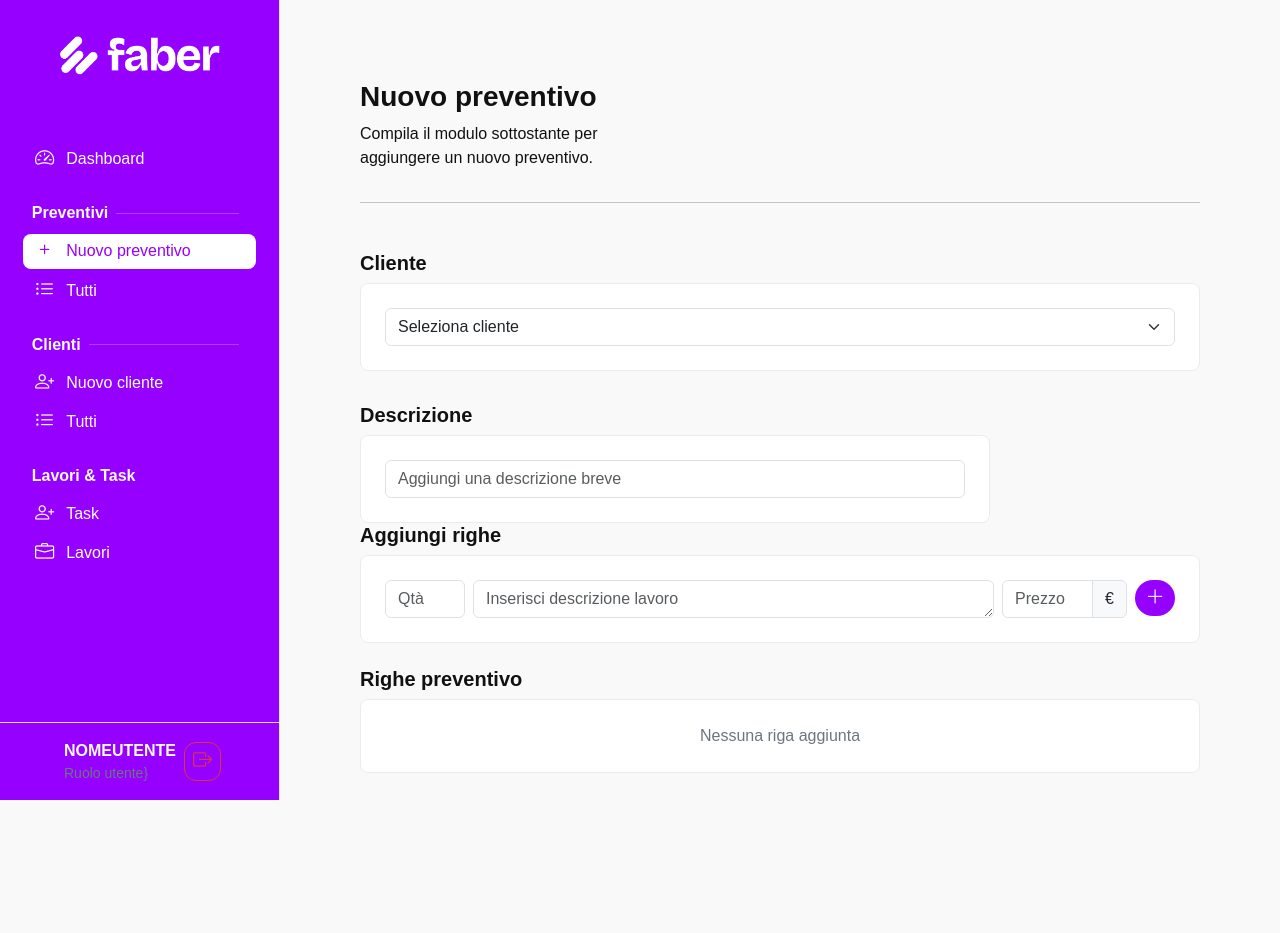
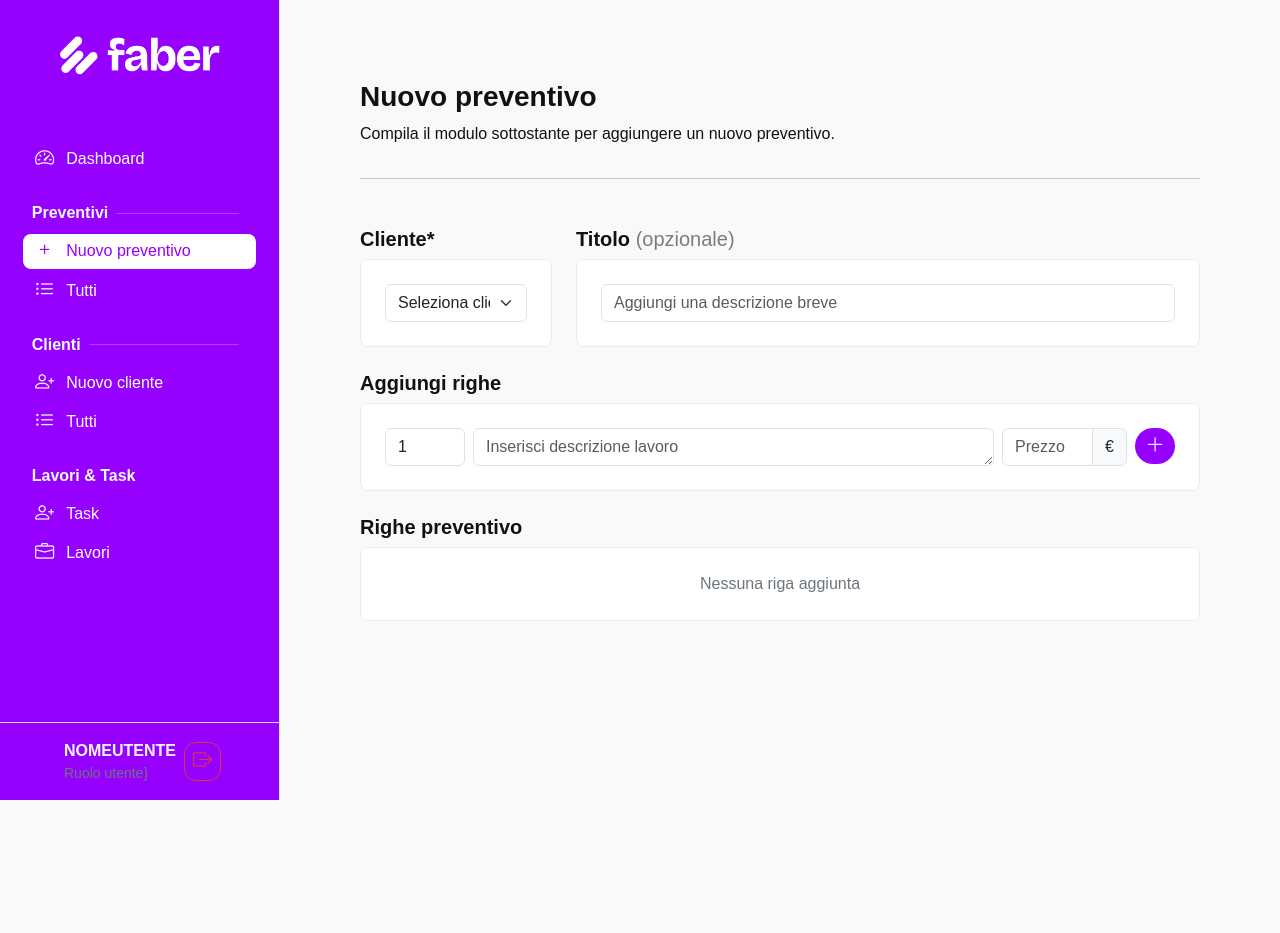
Before and after one commit to manuelparrinello/tazebao, a Flask app: page /preventivi/nuovo in a window 1280 px wide. After the commit the page ends 800 px from the top, so only its background shows below. Run offline with Flask 3, Linux system fonts and the light colour scheme; data comes from the database, SQL or seed files in the repository; data that the repository does not hold is empty; parts of the project's set-up code (start-up, migrations or seed data) failed here and were passed over; some web fonts are replaced.

Commit message:
restyling new preventivo

```diff
--- a/static/js/preventivo.js
+++ b/static/js/preventivo.js
@@ -12,8 +12,8 @@ const preventivo = Vue.createApp({
       clienti: [],
       righe: [],
       idRiga: 0,
-            preventivoId : "",
-            preventivoData : {},
+      preventivoId: "",
+      preventivoData: {},
       indiceRiga: 0,
       loading: true,
       subtotale: 0,
@@ -44,7 +44,6 @@ const preventivo = Vue.createApp({
       }
       const data = await response.json();
       this.clienti = data;
-            console.log(this.clienti)
     },
 
     async loadClienteDataByID(e) {
@@ -93,13 +92,20 @@ const preventivo = Vue.createApp({
         window.alert("Seleziona cliente!");
         return;
       }
+      if (this.descrizionePreventivo == "") {
+        const data = new Date();
+
+        this.descrizionePreventivo = `Preventivo del ${data.getUTCDate()}/${data.getUTCMonth() + 1}/${data.getUTCFullYear()}`;
+      }
       const riga = {
         idRiga: this.idRiga,
         qty: Number(this.qty) || 0,
         descrizione: this.descrizione,
+        descrizionePreventivo: this.descrizionePreventivo,
         prezzo: Number(this.prezzo) || 0,
         totaleRiga: Number(this.qty) * Number(this.prezzo),
       };
+      console.log(this.descrizionePreventivo);
       this.righe.push(riga);
       this.calcSubtotale();
       console.log(this.subtotale);
@@ -127,7 +133,7 @@ const preventivo = Vue.createApp({
       e.preventDefault();
       const url = `/preventivi/nuovo`;
       const dataToSend_raw = {
-                descrizione_preventivo : this.descrizionePreventivo,
+        descrizione_preventivo: this.descrizionePreventivo,
         cliente_id: this.clienteData.id,
         righe: this.righe,
       };
@@ -146,9 +152,7 @@ const preventivo = Vue.createApp({
       var preventivo_id = data.preventivo_id;
       this.preventivoId = preventivo_id;
       console.log(preventivo_id);
-            var conferma = window.confirm(
-                "Preventivo salvato. Vuoi visualizzarlo?",
-            );
+      var conferma = window.confirm("Preventivo salvato. Vuoi visualizzarlo?");
       if (!conferma) {
         window.location.href = "/clienti";
       }
@@ -157,7 +161,6 @@ const preventivo = Vue.createApp({
   },
   mounted() {
     this.loadClienti();
-        console.log(this.clienti);
   },
   delimiters: ["[[", "]]"],
   computed() {},
--- a/templates/preventivo_new.html
+++ b/templates/preventivo_new.html
@@ -2,7 +2,7 @@
 
 {% block content %}
 <div class="row mx-auto w-100 display-flex align-items-center justify-content-space-between">
-    <div class="col-4 px-0">
+    <div class="col px-0">
         <h3 class="fw-bolder">Nuovo preventivo</h3>
         <p>Compila il modulo sottostante per aggiungere un nuovo preventivo.</p>
     </div>
@@ -13,17 +13,16 @@
 <div class="mt-5" id="nuovoPreventivo">
     <form action="" id="formNuovoPreventivo">
 
-        <div class="row mb-3 g-4">
+        <div class="row g-4">
 
-            <!-- CARD CLIENTE  -->
-            <div class="col col-sm mb-3">
-                <h5 class="fw-bold">Cliente</h5>
+            <div class="col-md-3 col-sm">
+                <h5 class="fw-bold">Cliente*</h5>
                 <div class="card rounded-3 border border-light-subtle">
                     <div class="card-body p-4">
                         <div class="form-group">
 
                             <!-- SELECT CLIENTI -->
-                            <div class="col-12">
+                            <div class="col">
                                 <select @change="loadClienteDataByID" class="form-select" name="cliente"
                                     v-model="clienteSelezionato" required>
                                     <option selected disabled>Seleziona cliente</option>
@@ -33,16 +32,13 @@
                             </div>
 
                         </div>
-
-                    </div>
-                </div>
                     </div>
                 </div>
             </div>
 
-<!-- AGGIUNGI RIGHE -->
-<div class="col-md-9">
-    <h5 class="fw-bold">Descrizione</h5>
+            <!-- TITOLO PREVENTIVO -->
+            <div class="col">
+                <h5 class="fw-bold">Titolo <span class="text-black-50" style="font-weight: light;">(opzionale)</span></h5>
                 <div class="card rounded-3 g-0 border border-light-subtle">
                     <div class="card-body p-4">
                         <input class="form-control" type="text" placeholder="Aggiungi una descrizione breve"
@@ -50,8 +46,12 @@
                     </div>
                 </div>
             </div>
+
+        </div>
+
+        <!-- AGGIUNGI RIGHE -->
         <div class="row">
-    <div class="col-md">
+            <div class="col-md mt-4">
                 <h5 class="fw-bold">Aggiungi righe</h5>
                 <div class="card rounded-3 g-0 border border-light-subtle">
                     <div class="card-body p-4">
@@ -61,8 +61,9 @@
                             <div class="col-auto">
                                 <div class="form-group">
                                     <!-- <label class="form-label" for="qty">Qtà</label> -->
-                            <input min="1" placeholder="Qtà" style="max-width: 80px" class="align-baseline form-control"
-                                type="number" name="qty" :value="qty" v-model="qty">
+                                    <input min="1" placeholder="Qtà" style="max-width: 80px"
+                                        class="align-baseline form-control" type="number" name="qty" :value="qty"
+                                        v-model="qty">
                                 </div>
                             </div>
 
@@ -79,15 +80,16 @@
                             <!-- PREZZO DESC -->
                             <div class="col-2">
                                 <div class="input-group">
-                            <input placeholder="Prezzo" class="align-baseline form-control" type="number" name="prezzo"
-                                v-model="prezzo">
+                                    <input placeholder="Prezzo" class="align-baseline form-control" type="number"
+                                        name="prezzo" v-model="prezzo">
                                     <span class="input-group-text">€</span>
                                 </div>
                             </div>
 
                             <div class="col-auto align-self-xxl-center">
 
-                        <button class="button-61-p0" @click="addRigaPreventivo"> <i class="bi bi-plus-lg"></i></button>
+                                <button class="button-61-p0" @click="addRigaPreventivo"> <i
+                                        class="bi bi-plus-lg"></i></button>
                             </div>
 
                         </div>
@@ -116,7 +118,8 @@
                                             <tr v-if="righe.length > 0" v-for="riga in righe" :id="riga.idRiga">
                                                 <td class="text-center">
                                                     <strong @click="deleteRigaPreventivo(riga.idRiga)"
-                                                class="text-secondary icon-trash-righe pointer" title="Elimina riga">
+                                                        class="text-secondary icon-trash-righe pointer"
+                                                        title="Elimina riga">
                                                         <i class="bi bi-trash"></i>
                                                     </strong>
                                                 </td>
@@ -178,7 +181,6 @@
 
             </div>
         </div>
-
 </div>
 
 </form>
```
Lines whose indentation alone changed are shown as unchanged.
